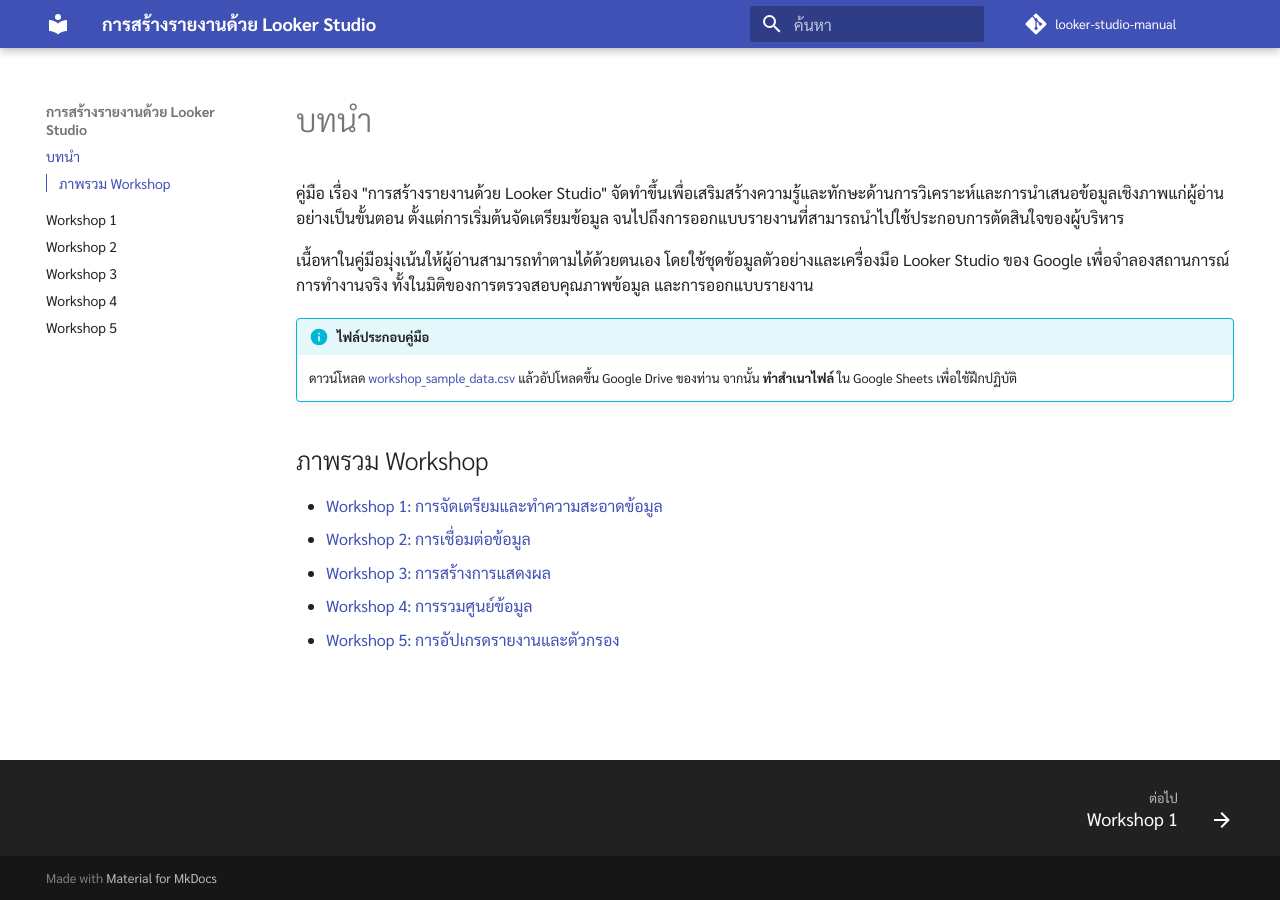
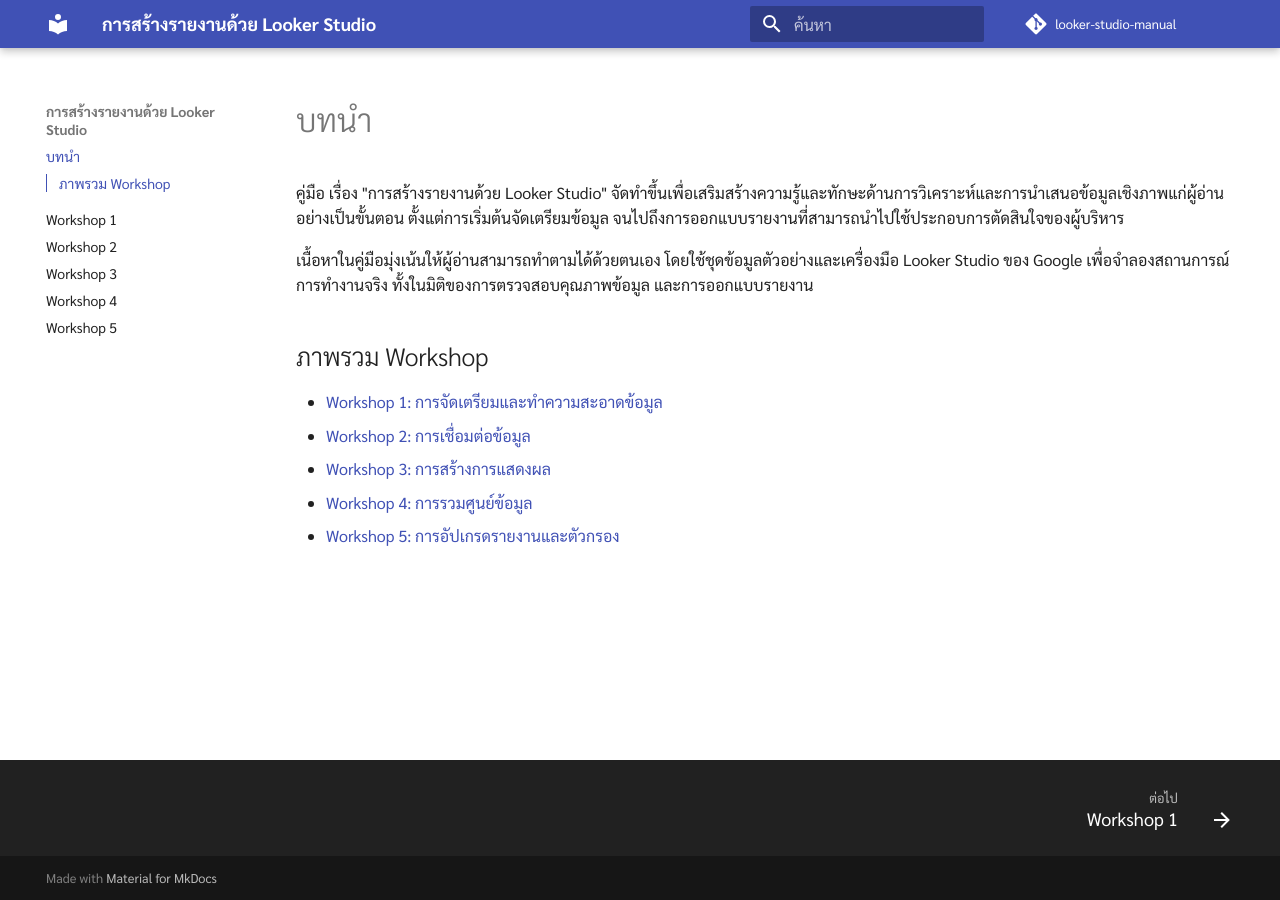
Before and after one commit to weeix/looker-studio-manual, an MkDocs documentation site: the page built from docs/index.md, in a window 1280 px wide. Built offline with MkDocs 1.6.1 and Material for MkDocs 9.7.7, drawn with Linux system fonts in a browser that asks for light colours; comment, search, counter and statistics services are not loaded.

Commit message:
delete unrelated sample data

```diff
--- a/docs/assets/workshop_sample_data.csv
+++ /dev/null
@@ -1,4 +0,0 @@
-ปีงบประมาณ,ชื่อกิจกรรม,หน่วยปฏิบัติ,งบประมาณ,ยอดเบิกจ่าย,แหล่งงบประมาณ
-2567,อบรมเชิงปฏิบัติการการเงิน,ส่วนกลาง,500000,320000,ส่วนกลาง
-2567,ติดตั้งระบบเครือข่าย,ส่วนภูมิภาค,350000,210000,ส่วนภูมิภาค
-2567,ปรับปรุงฐานข้อมูลกลาง,ส่วนกลาง,420000,260000,ส่วนกลาง
--- a/docs/index.md
+++ b/docs/index.md
@@ -3,10 +3,6 @@
 คู่มือ เรื่อง "การสร้างรายงานด้วย Looker Studio" จัดทำขึ้นเพื่อเสริมสร้างความรู้และทักษะด้านการวิเคราะห์และการนำเสนอข้อมูลเชิงภาพแก่ผู้อ่านอย่างเป็นขั้นตอน ตั้งแต่การเริ่มต้นจัดเตรียมข้อมูล จนไปถึงการออกแบบรายงานที่สามารถนำไปใช้ประกอบการตัดสินใจของผู้บริหาร
 
 เนื้อหาในคู่มือมุ่งเน้นให้ผู้อ่านสามารถทำตามได้ด้วยตนเอง โดยใช้ชุดข้อมูลตัวอย่างและเครื่องมือ Looker Studio ของ Google เพื่อจำลองสถานการณ์การทำงานจริง ทั้งในมิติของการตรวจสอบคุณภาพข้อมูล และการออกแบบรายงาน
-
-!!! info "ไฟล์ประกอบคู่มือ"
-    ดาวน์โหลด [workshop_sample_data.csv](./assets/workshop_sample_data.csv)
-    แล้วอัปโหลดขึ้น Google Drive ของท่าน จากนั้น **ทำสำเนาไฟล์** ใน Google Sheets เพื่อใช้ฝึกปฏิบัติ
 
 ## ภาพรวม Workshop
 
```
